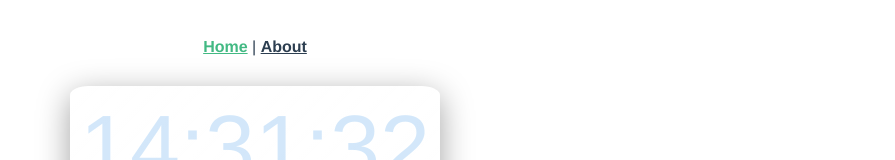
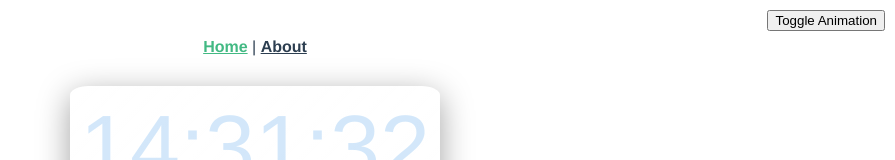
Before and after one commit to dvarlan/Vue-Weather, a Vue app: page /#/ in a window 1280 px wide. Shown: the top 160 px of the page, without its empty margins (385-1280 px from the left). Built offline with nearby package versions, Linux system fonts and the light colour scheme; what vue3-particles would draw is missing.

Commit message:
Added Background Toggle

```diff
--- a/src/views/HomeView.vue
+++ b/src/views/HomeView.vue
@@ -1,9 +1,10 @@
 <template>
   <div class="home">
-    <!--<img alt="Vue logo" src="../assets/logo.png"> -->
+    <button id="toggleBtn" @click="toggleBackground">Toggle Animation</button>
     <ClockApp />
     <WeatherPanel />
-    <ParticleBackgrund />
+    <ParticleBackgrund v-if="enableAnimation" />
+    <div class="background" v-else></div>
   </div>
 </template>
 
@@ -19,6 +20,36 @@ export default {
     ParticleBackgrund,
     ClockApp,
     WeatherPanel
+  },
+  data() {
+    return {
+      enableAnimation: true
+    }
+  },
+  methods: {
+    toggleBackground() {
+      this.enableAnimation = !this.enableAnimation
+    }
   }
 }
 </script>
+
+<style>
+.background {
+  position: fixed;
+  width: 100%;
+  height: 100%;
+  left: 0;
+  top: 0;
+  z-index: -100;
+  background-color: #1E1E1E;
+}
+
+#toggleBtn {
+  position: absolute;
+  top: 0;
+  right: 0;
+  margin-top: 10px;
+  margin-right: 10px;
+}
+</style>
```
Also changed, not shown: src/components/ClockApp.vue (+0 -12 lines).
